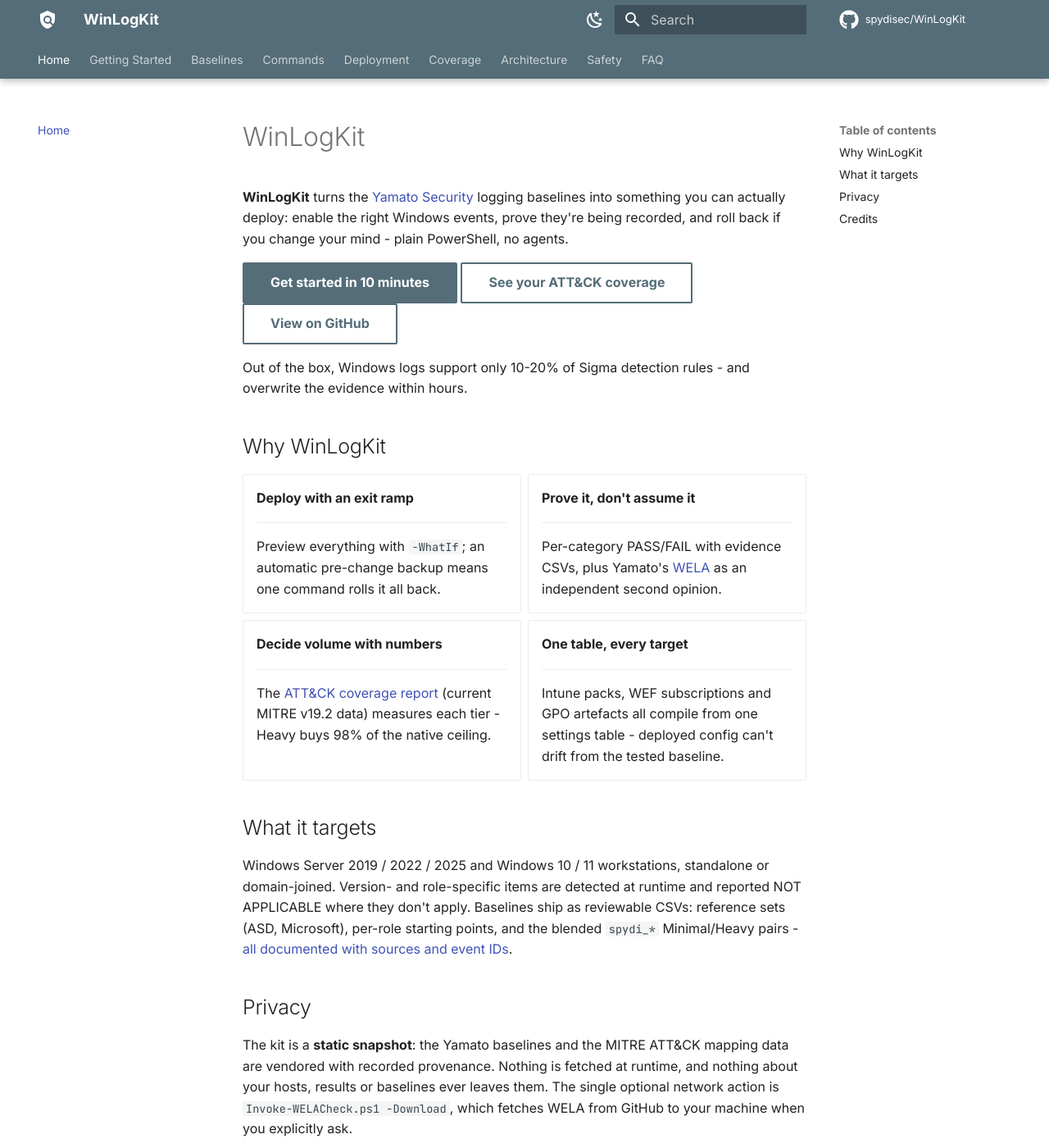
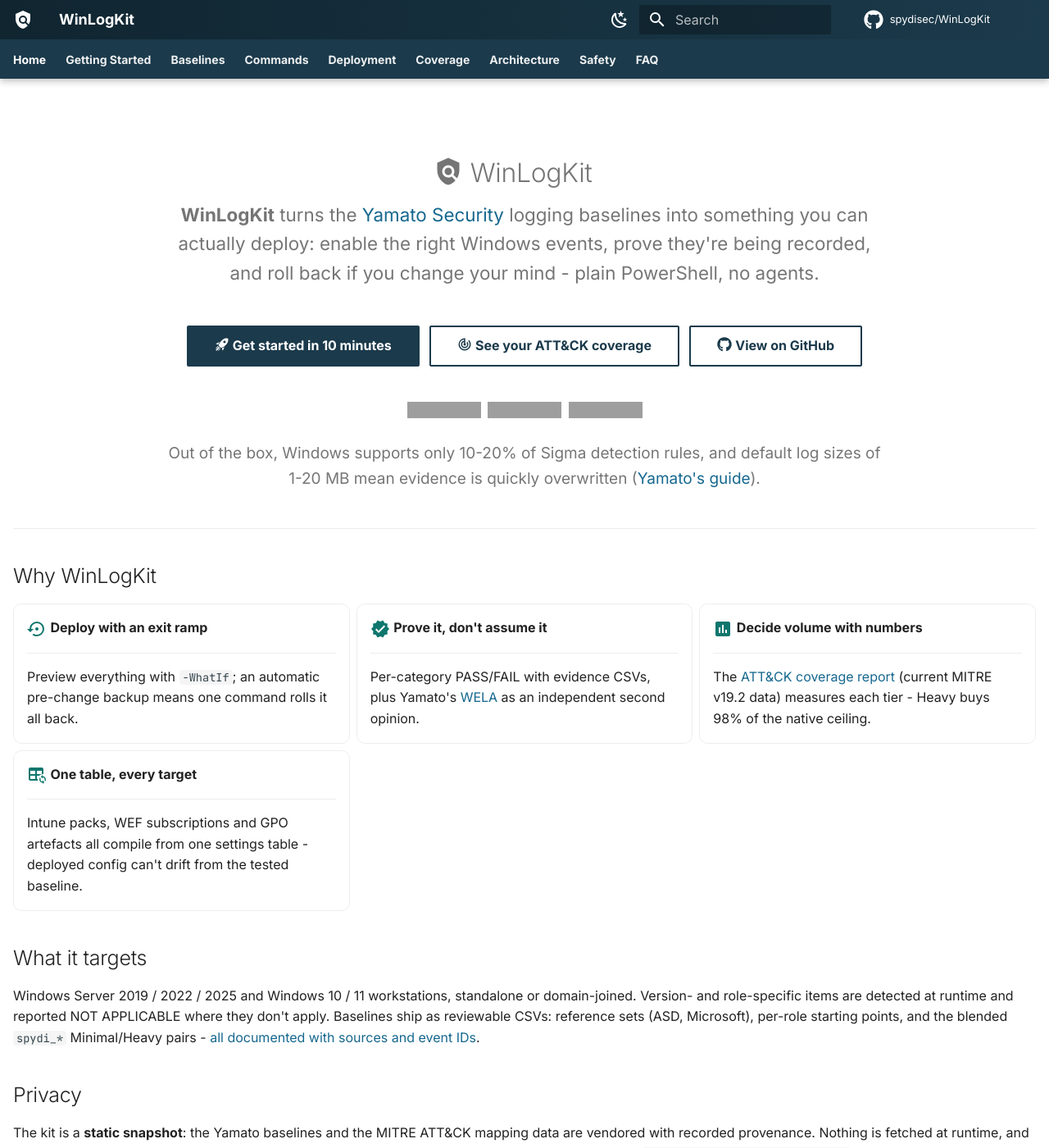
Before and after one commit to spydisec/WinLogKit, an MkDocs documentation site: the page built from docs/index.md, in a window 1280 px wide and 1400 px high. Shown: the whole window at 82% size. Built offline with MkDocs 1.6.1 and Material for MkDocs 9.7.7, drawn with Linux system fonts in a browser that asks for light colours; comment, search, counter and statistics services are not loaded; grey boxes are pictures that could not be loaded.

Commit message:
Docs UI: spydi theme (WELA-informed stylesheet, hero landing, icon cards) (#20)
* Docs UI: spydi theme built on WELA's proven stylesheet structure

Studied WELA's website implementation in full (extra.css, palette
mechanism, hero markup, emoji config) and implemented the equivalent:

- docs/stylesheets/extra.css (structure adapted from WELA's MIT
  stylesheet, credited): spydi palette (steel blue #1b3a4b primary,
  signal teal #14b8a6 accent) via Material's custom-palette variables for
  both schemes, header gradient, bolder tabs, wider content column,
  hover-animated grid cards with accent icons, figure/caption and table
  readability tweaks
- Landing page rebuilt as a proper hero: nav/toc hidden, centered
  tagline, icon CTA buttons, badge row, hook line - then the icon-headed
  Why cards
- pymdownx.emoji configured (material.extensions.emoji), which is what
  makes :material-*: icons render - the missing piece behind the bare
  card boxes

Verified in built HTML: hero structure, SVG icons, stylesheet link and
custom palette all present; mkdocs --strict clean.

Co-Authored-By: Claude Fable 5 <noreply@anthropic.com>

* CodeRabbit triage on PR #20: both fixed

- Hook line cites Yamato's guide directly and states the 1-20 MB default
  size fact instead of the unqualified 'within hours'
- Light-scheme accent darkened to #0f766e so hovered/focused buttons keep
  >= 4.5:1 contrast with white text (was 2.49:1); dark scheme unchanged

Co-Authored-By: Claude Fable 5 <noreply@anthropic.com>

---------

Co-authored-by: Claude Fable 5 <noreply@anthropic.com>

```diff
--- a/docs/index.md
+++ b/docs/index.md
@@ -1,30 +1,54 @@
-# WinLogKit
+---
+hide:
+  - navigation
+  - toc
+---
 
-**WinLogKit** turns the
-[Yamato Security](https://github.com/Yamato-Security) logging baselines into
-something you can actually deploy: enable the right Windows events, prove
-they're being recorded, and roll back if you change your mind - plain
-PowerShell, no agents.
+<div class="sp-hero" markdown>
 
-[Get started in 10 minutes](getting-started.md){ .md-button .md-button--primary }
-[See your ATT&CK coverage](mapping.md){ .md-button }
-[View on GitHub](https://github.com/spydisec/WinLogKit){ .md-button }
+# :material-shield-search: WinLogKit
 
-Out of the box, Windows logs support only 10-20% of Sigma detection rules -
-and overwrite the evidence within hours.
+<p class="sp-tagline" markdown>
+**WinLogKit** turns the <a href="https://github.com/Yamato-Security">Yamato Security</a>
+logging baselines into something you can actually deploy: enable the right
+Windows events, prove they're being recorded, and roll back if you change
+your mind - plain PowerShell, no agents.
+</p>
+
+<div class="sp-cta" markdown>
+[:material-rocket-launch: Get started in 10 minutes](getting-started.md){ .md-button .md-button--primary }
+[:material-radar: See your ATT&CK coverage](mapping.md){ .md-button }
+[:fontawesome-brands-github: View on GitHub](https://github.com/spydisec/WinLogKit){ .md-button }
+</div>
+
+<p class="sp-badges">
+<a href="https://github.com/spydisec/WinLogKit/actions/workflows/ci.yml"><img src="https://github.com/spydisec/WinLogKit/actions/workflows/ci.yml/badge.svg" alt="CI"/></a>
+<a href="https://github.com/spydisec/WinLogKit/releases"><img src="https://img.shields.io/github/v/release/spydisec/WinLogKit?include_prereleases&color=1b3a4b" alt="Release"/></a>
+<a href="https://github.com/spydisec/WinLogKit/blob/main/LICENSE"><img src="https://img.shields.io/badge/License-MIT-14b8a6.svg" alt="MIT License"/></a>
+</p>
+
+<p class="sp-hook" markdown>
+Out of the box, Windows supports only 10-20% of Sigma detection rules, and
+default log sizes of 1-20 MB mean evidence is quickly overwritten
+(<a href="https://github.com/Yamato-Security/EnableWindowsLogSettings">Yamato's guide</a>).
+</p>
+
+</div>
+
+---
 
 ## Why WinLogKit
 
 <div class="grid cards" markdown>
 
--   __Deploy with an exit ramp__
+-   :material-backup-restore:{ .lg .middle } __Deploy with an exit ramp__
 
     ---
 
     Preview everything with `-WhatIf`; an automatic pre-change backup means
     one command rolls it all back.
 
--   __Prove it, don't assume it__
+-   :material-check-decagram:{ .lg .middle } __Prove it, don't assume it__
 
     ---
 
--- /dev/null
+++ b/docs/stylesheets/extra.css
@@ -0,0 +1,134 @@
+/* =========================================================================
+   WinLogKit docs — spydi theme (steel blue + signal teal)
+   Structure adapted from Yamato Security's WELA docs stylesheet (MIT).
+   ========================================================================= */
+
+/* ---- Custom primary / accent palette (theme.palette primary: custom) ---- */
+[data-md-color-primary="custom"] {
+  --md-primary-fg-color:        #1b3a4b;
+  --md-primary-fg-color--light: #2c5a73;
+  --md-primary-fg-color--dark:  #102530;
+  --md-primary-bg-color:        #ffffff;
+  --md-primary-bg-color--light: #ffffffb3;
+}
+
+[data-md-color-accent="custom"] {
+  /* #0f766e keeps >= 4.5:1 contrast with white button text on hover/focus */
+  --md-accent-fg-color:             #0f766e;
+  --md-accent-fg-color--transparent:#0f766e1a;
+  --md-accent-bg-color:             #ffffff;
+  --md-accent-bg-color--light:      #ffffffb3;
+}
+
+/* Light scheme: calm blue links */
+[data-md-color-scheme="default"] {
+  --md-typeset-a-color: #16688f;
+}
+
+/* Dark scheme: lift header and links for contrast */
+[data-md-color-scheme="slate"] {
+  --md-primary-fg-color: #132b38;
+  --md-typeset-a-color:  #5ec8e5;
+  --md-accent-fg-color:  #2dd4bf;
+}
+
+/* ---- Top tabs: main topics read as primary navigation ---- */
+.md-tabs__link {
+  font-weight: 600;
+  opacity: 0.92;
+}
+.md-tabs__link--active {
+  opacity: 1;
+}
+
+/* Subtle header gradient */
+.md-header {
+  background: linear-gradient(90deg, var(--md-primary-fg-color--dark), var(--md-primary-fg-color));
+}
+.md-tabs {
+  background: var(--md-primary-fg-color);
+}
+
+/* Wider content column for the dense baseline/coverage tables */
+.md-grid {
+  max-width: 68rem;
+}
+
+/* =========================================================================
+   Landing-page hero
+   ========================================================================= */
+.sp-hero {
+  text-align: center;
+  padding: 2.2rem 0 1rem;
+}
+.sp-hero h1 {
+  margin-bottom: 0.6rem;
+}
+.sp-hero .sp-tagline {
+  font-size: 1.12rem;
+  line-height: 1.6;
+  max-width: 44rem;
+  margin: 0 auto 1.3rem;
+  color: var(--md-default-fg-color--light);
+}
+.sp-badges {
+  margin: 0.3rem 0 1.3rem;
+}
+.sp-badges img {
+  margin: 2px;
+  vertical-align: middle;
+}
+.sp-cta {
+  display: flex;
+  gap: 0.6rem;
+  justify-content: center;
+  flex-wrap: wrap;
+  margin-bottom: 1rem;
+}
+.sp-cta .md-button {
+  margin: 0.2rem;
+}
+.sp-hook {
+  max-width: 44rem;
+  margin: 0 auto;
+  color: var(--md-default-fg-color--light);
+  font-size: 0.95rem;
+}
+
+/* =========================================================================
+   Grid cards (feature highlights)
+   ========================================================================= */
+.md-typeset .grid.cards > ul > li {
+  border-radius: 0.5rem;
+  transition: border-color 160ms ease, box-shadow 160ms ease, transform 160ms ease;
+}
+.md-typeset .grid.cards > ul > li:hover {
+  border-color: var(--md-accent-fg-color);
+  box-shadow: 0 4px 16px rgba(0, 0, 0, 0.10);
+  transform: translateY(-2px);
+}
+.md-typeset .grid.cards .lg.middle {
+  color: var(--md-accent-fg-color);
+}
+
+/* =========================================================================
+   Misc readability
+   ========================================================================= */
+/* Diagrams and screenshots sit calmly on both grounds */
+.md-typeset figure {
+  margin: 1.2rem auto;
+}
+.md-typeset figcaption {
+  color: var(--md-default-fg-color--light);
+  font-size: 0.8rem;
+}
+
+/* Wide tables use the full column instead of overflowing oddly */
+.md-typeset table:not([class]) {
+  display: table;
+  width: 100%;
+}
+
+.md-typeset code {
+  border-radius: 4px;
+}
--- a/mkdocs.yml
+++ b/mkdocs.yml
@@ -28,16 +28,21 @@ theme:
   palette:
     - media: "(prefers-color-scheme: light)"
       scheme: default
-      primary: blue grey
+      primary: custom
+      accent: custom
       toggle:
         icon: material/weather-night
         name: Dark mode
     - media: "(prefers-color-scheme: dark)"
       scheme: slate
-      primary: blue grey
+      primary: custom
+      accent: custom
       toggle:
         icon: material/weather-sunny
         name: Light mode
+
+extra_css:
+  - stylesheets/extra.css
 
 markdown_extensions:
   - admonition
@@ -48,6 +53,9 @@ markdown_extensions:
       permalink: true
   - pymdownx.superfences
   - pymdownx.highlight
+  - pymdownx.emoji:
+      emoji_index: !!python/name:material.extensions.emoji.twemoji
+      emoji_generator: !!python/name:material.extensions.emoji.to_svg
 
 # Ordered as a reader journey: try it, pick a baseline, look up commands,
 # roll it out, measure it, understand it, stay safe, get unstuck.
```
Also changed, not shown: other parts of docs/index.md (+2 -2 lines).
